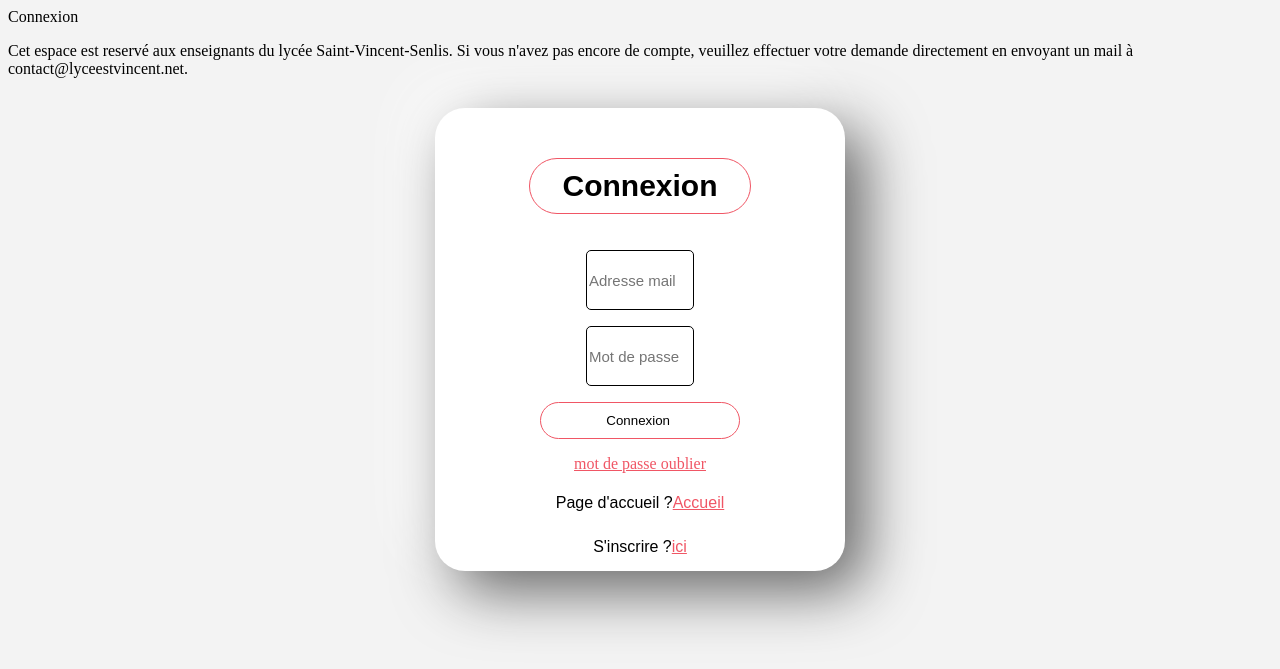
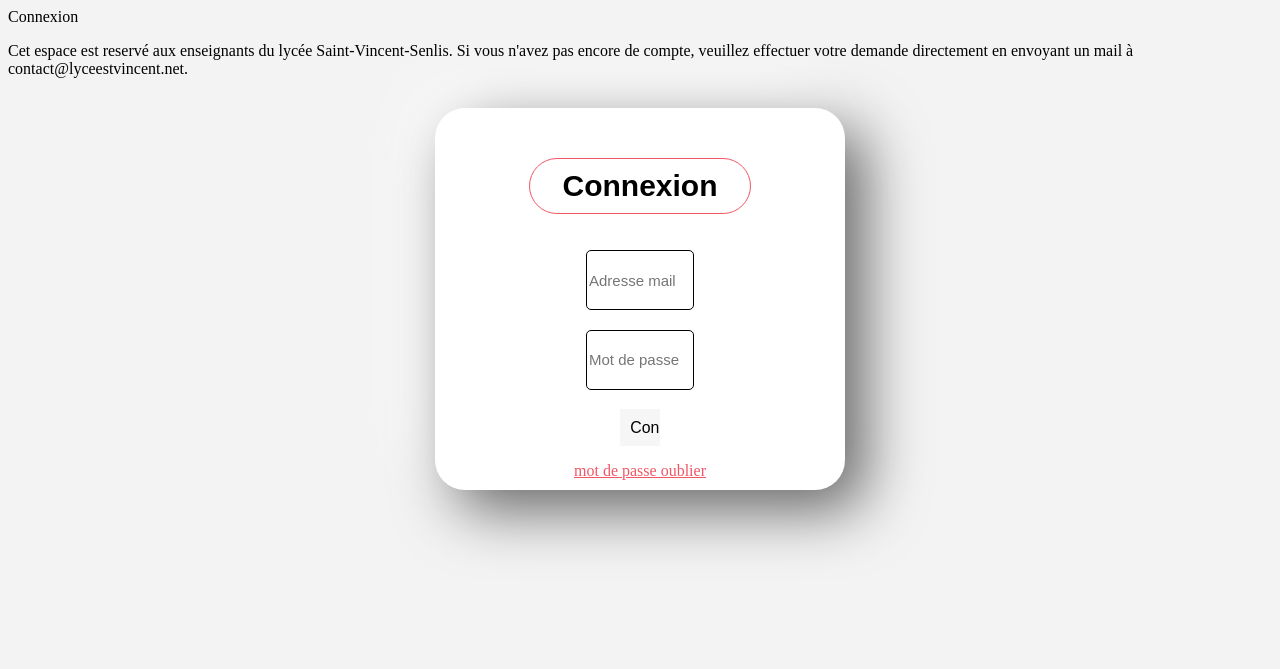
Before and after one commit to Orgalord-Darkness/Math_Index_Groupe4, a PHP site: page /connexion/login.php in a window 1280 px wide. Shown: the top 669 px of the page. Run offline with PHP 8.4, Linux system fonts and the light colour scheme.

Commit message:
modification faite sur la page de connexion manque plus qu'a lier avec mot de passe oublier

```diff
--- a/connexion/login.php
+++ b/connexion/login.php
@@ -48,11 +48,20 @@ if (isset($_POST['submit'])) {
             <form class="box" action="#" method="post" name="login">
                 <h1 class="box-title">Connexion</h1>
                 <input type="mail" class="box-input" name="email" placeholder="Adresse mail" style="width: 30%; height: 60px;">
-                <input type="password" class="box-input" name="password" placeholder="Mot de passe" style="width: 30%; height: 60px;">
-                <input type="submit" value="Connexion " name="submit" class="box-button"></input>
+                <input type="password" class="box-input" name="password" placeholder="Mot de passe" style="margin-top:1%; width: 30%; height: 60px;">
+                <input type="submit" value="Connexion " name="submit" class="box-button" style="
+                    border-radius: 5%;
+                    border: aliceblue;
+                    background-color: #f6f6f6;
+                    font-size: 99%;
+                    height: 37px;
+                    margin-top: 1%;
+                    width: 11%;
+                "></input>
+
+
                 <a href="?mdp_oublier=1">mot de passe oublier</a>
-                <p class="box-register">Page d'accueil ? <a href="./index.php">Accueil</a></p>
-                <p class="box-register">S'inscrire ? <a href="connexion/register.php">ici</a></p>
+
                 <?php if (!empty($message)) { ?>
                     <p class="errorMessage"><?php echo $message; ?></p>
                 <?php } ?>
```
Also changed, not shown: connexion/mdp_oublier.php (+35 -10 lines).
